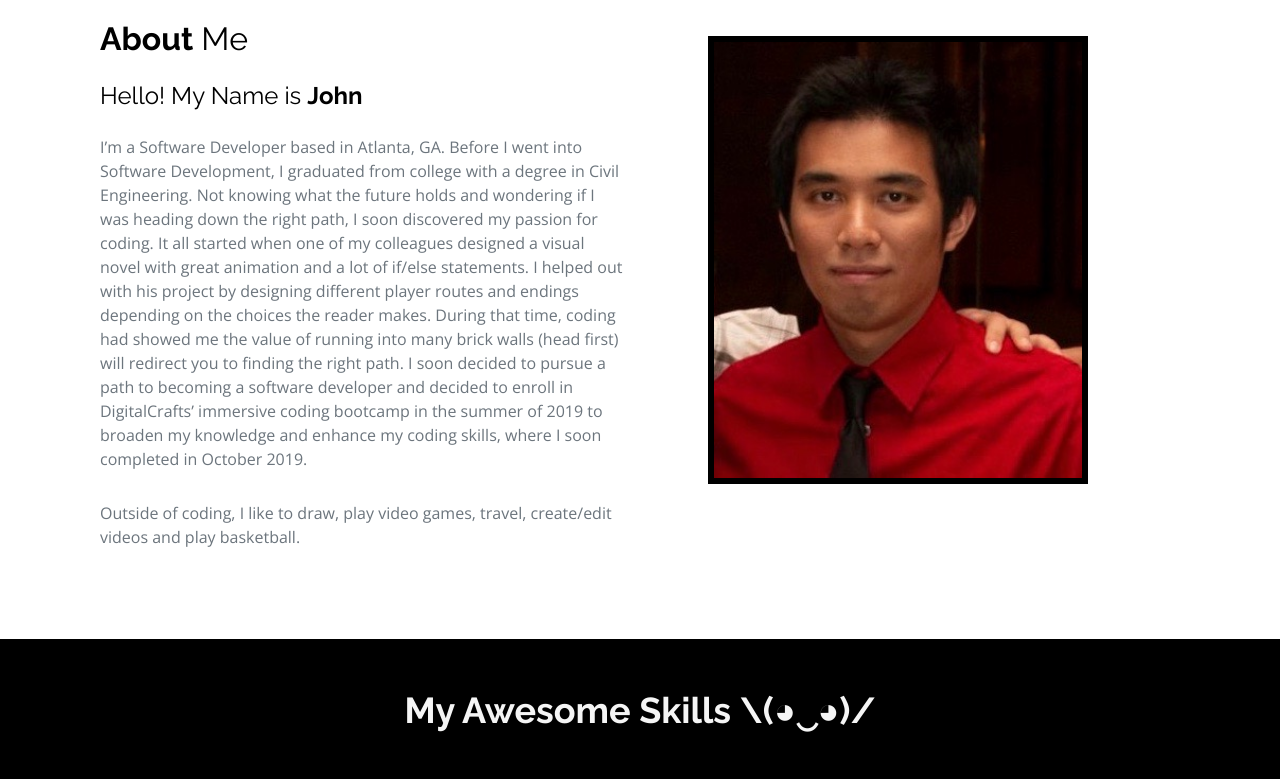
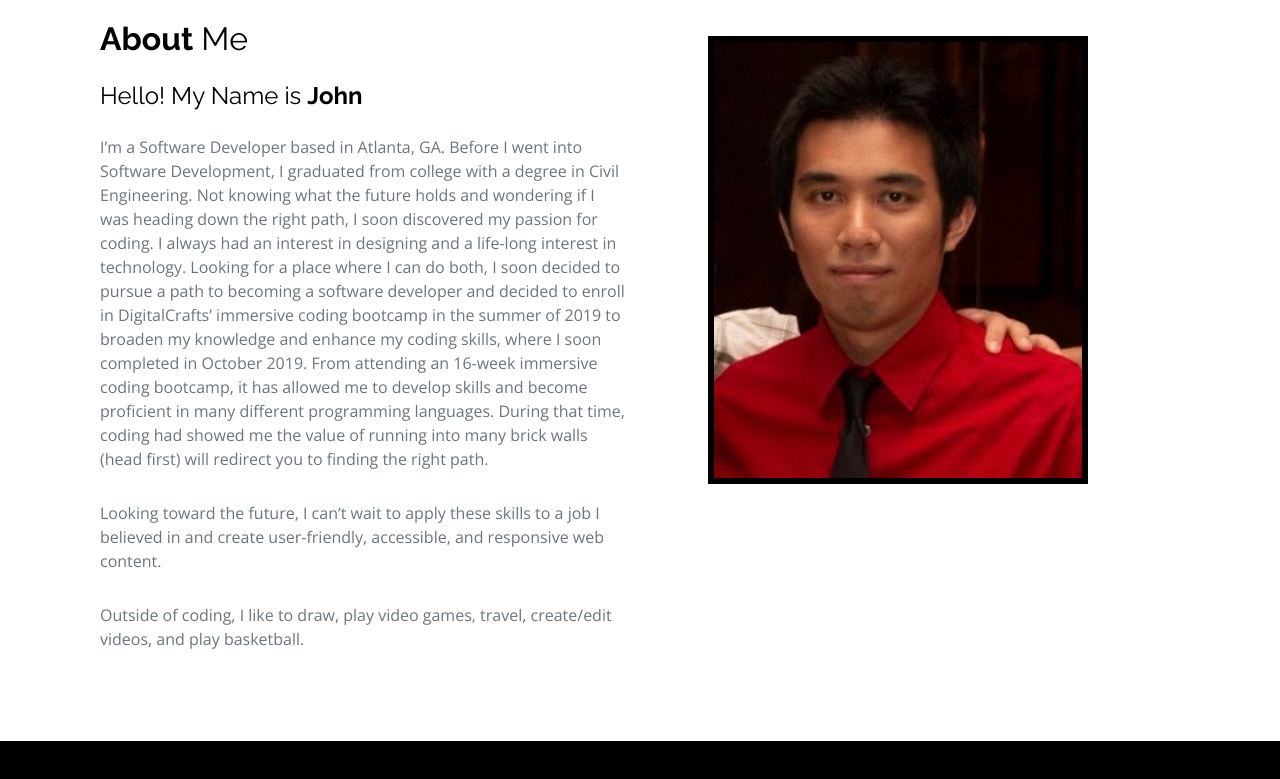
Before and after one commit to Yuzu28/My_Web_Stuff, a plain HTML site: page index.html in a window 1280 px wide. Shown: the part 840-1619 px from the top of the page. Drawn offline with nearby package versions, Linux system fonts and the light colour scheme.

Commit message:
fix style and update port

```diff
--- a/index.html
+++ b/index.html
@@ -116,21 +116,27 @@
                     </div>
 
                     <p class="text-muted mt-4">
-                        I’m a Software Developer based in Atlanta, GA. Before I went into Software Development,
-                        I graduated from college with a degree in Civil Engineering. Not knowing what the future
-                        holds and wondering if I was heading down the right path, I soon discovered my passion for
-                        coding. It all started when one of my colleagues designed a visual novel with great animation
-                        and a lot of if/else statements. I helped out with his project by designing different player
-                        routes and endings depending on the choices the reader makes. During that time, coding had
-                        showed me the value of running into many brick walls (head first) will redirect you to
-                        finding the right path. I soon decided to pursue a path to becoming a software developer
-                        and decided to enroll in DigitalCrafts’ immersive coding bootcamp in the summer of 2019
-                        to broaden my knowledge and enhance my coding skills, where I soon completed in October 2019.
+                            I’m a Software Developer based in Atlanta, GA. Before I went into Software Development,
+                            I graduated from college with a degree in Civil Engineering. Not knowing what the
+                            future holds and wondering if I was heading down the right path, I soon discovered
+                            my passion for coding. I always had an interest in designing and a life-long interest
+                            in technology. Looking for a place where I can do both, I soon decided to pursue a path
+                            to becoming a software developer and decided to enroll in DigitalCrafts’ immersive
+                            coding bootcamp in the summer of 2019 to broaden my knowledge and enhance my coding skills,
+                            where I soon completed in October 2019. From attending an 16-week immersive coding bootcamp,
+                            it has allowed me to develop skills and become proficient in many different programming languages.
+                            During that time, coding had showed me the value of running into many brick walls (head first)
+                            will redirect you to finding the right path.
 
                         </p>
 
                         <p class="text-muted mt-2">
-                            Outside of coding, I like to draw, play video games, travel, create/edit videos and play basketball.
+                                Looking toward the future, I can’t wait to apply these skills to a job I believed in and create user-friendly, accessible, and responsive web content.
+
+                            </p>
+
+                        <p class="text-muted mt-2">
+                            Outside of coding, I like to draw, play video games, travel, create/edit videos, and play basketball.
                         </p>
 
 
@@ -141,6 +147,7 @@
                   <!-- change this to put profile picture, this is currently as a palceholder -->
                     <img src="img/profile.jpeg" alt="Speaker 1" class="img-fluid" height="375" width="380" >
                   </div>
+
 
               </div>
             </div>
```
Also changed, not shown: 2 other files.
